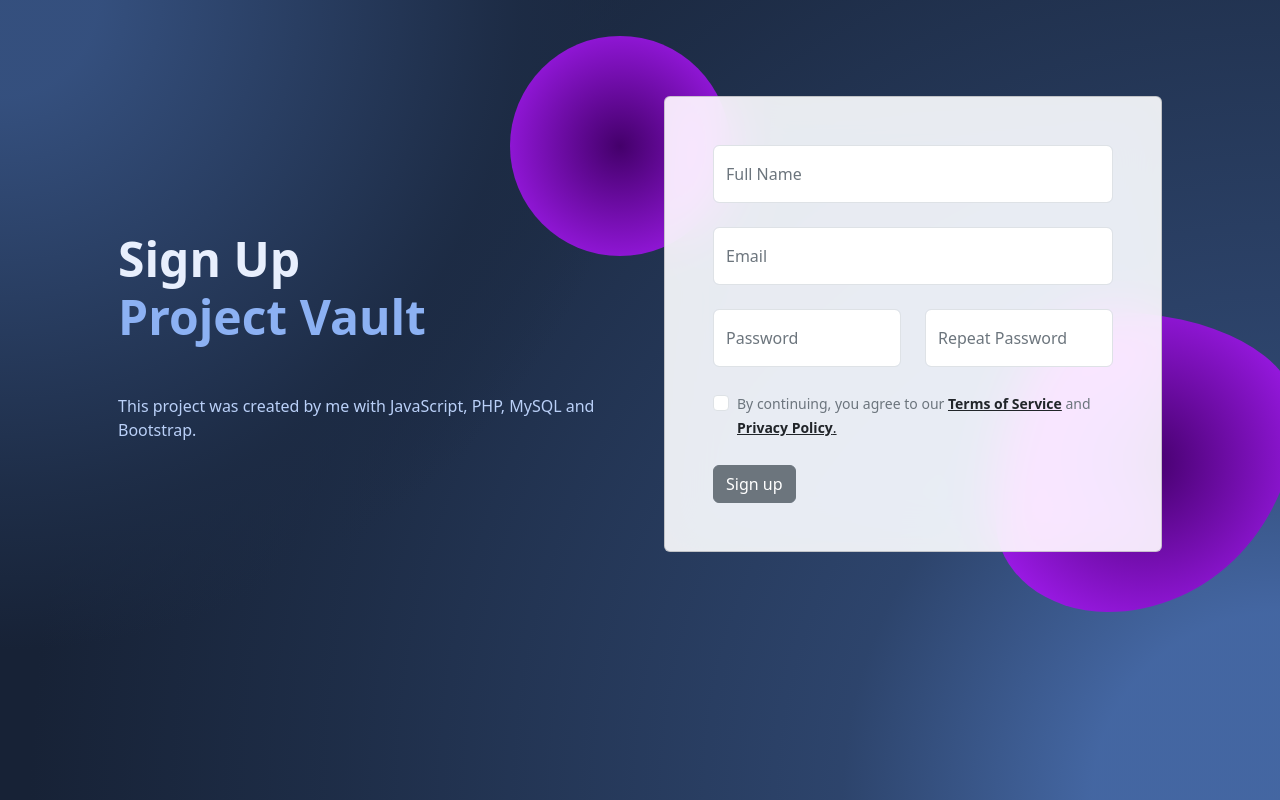
After one commit to karolinecruztorres/ProjectVault, a PHP site: page /signUp.php in a window 1280 px wide. The commit adds this page. Run offline with PHP 8.4, Linux system fonts and the light colour scheme.

Commit message:
Comit de segurança (login/cadastro)
Criação de validações e aprimoramento estético das áreas de Login e Cadastro. Conectado ao banco de dados. Ainda estou trabalhando nestas etapas.

```diff
--- /dev/null
+++ b/config/conection.php
@@ -0,0 +1,27 @@
+<?php
+/* DOIS MODOS POSSÍVEIS -> local e produção */
+
+$modo = 'local';
+
+if ($modo == 'local') {
+    $servidor = "localhost";
+    $usuario = "root";
+    $senha = "";
+    $banco = "projects_database";
+}
+
+if ($modo =='producao') {
+    $servidor = "";
+    $usuario = "";
+    $senha = "";
+    $banco = "";
+}
+
+try {
+    $pdo = new PDO("mysql:host=$servidor;dbname=$banco",$usuario,$senha);
+    $pdo->setAttribute(PDO::ATTR_ERRMODE, PDO::ERRMODE_EXCEPTION);
+    // echo "Banco conectado com sucesso";
+} catch (PDOException $erro) {
+    echo "Falha ao se conectar com o banco!";
+}
+?>
--- /dev/null
+++ b/js/formValidator.js
@@ -0,0 +1,16 @@
+// Função que desabilita envios de formulário se houver campos inválidos ou não preenchidos.
+(function () {
+    'use strict'
+    var forms = document.querySelectorAll('.needs-validation')
+      Array.prototype.slice.call(forms)
+      .forEach(function (form) {
+        form.addEventListener('submit', function (event) {
+          if (!form.checkValidity()) {
+            event.preventDefault()
+            event.stopPropagation()
+          }
+
+          form.classList.add('was-validated')
+        }, false)
+      })
+  })()
--- /dev/null
+++ b/signUp.php
@@ -0,0 +1,152 @@
+<?php
+require('config/conection.php');
+
+//verificar se a postagem existe de acordo com os campos.
+if(isset($_POST['full_name']) && isset($_POST['email']) && isset($_POST['password']) && isset($_POST['re_password'])){
+  //verificar se todos os campos foram preenchidos
+  if(empty($_POST['full_name']) or empty($_POST['email']) or empty($_POST['password']) or empty($_POST['re_password']) or empty($_POST['termos'])){
+    $erro_geral = "Todos os campos são obrigatórios!";
+  }
+}
+?>
+
+<!DOCTYPE html>
+<html lang="en">
+<head>
+    <meta charset="UTF-8">
+    <meta http-equiv="X-UA-Compatible" content="IE=edge">
+    <meta name="viewport" content="width=device-width, initial-scale=1.0">
+    <link rel="stylesheet" href="css/bootstrap.min.css">
+    <title>Sign Up</title>
+</head>
+<body>
+    <!-- Section: Design Block -->
+<section class="background-radial-gradient overflow-hidden">
+  <style>
+    .background-radial-gradient {
+      background-color: hsl(218, 41%, 15%);
+      background-image: radial-gradient(650px circle at 0% 0%,
+        hsl(218, 41%, 35%) 15%,
+        hsl(218, 41%, 30%) 35%,
+        hsl(218, 41%, 20%) 75%,
+        hsl(218, 41%, 19%) 80%,
+        transparent 100%),
+      radial-gradient(1250px circle at 100% 100%,
+        hsl(218, 41%, 45%) 15%,
+        hsl(218, 41%, 30%) 35%,
+        hsl(218, 41%, 20%) 75%,
+        hsl(218, 41%, 19%) 80%,
+        transparent 100%); }
+
+    #radius-shape-1 {
+      height: 220px;
+      width: 220px;
+      top: -60px;
+      left: -130px;
+      background: radial-gradient(#44006b, #ad1fff);
+      overflow: hidden; }
+
+    #radius-shape-2 {
+      border-radius: 38% 62% 63% 37% / 70% 33% 67% 30%;
+      bottom: -60px;
+      right: -110px;
+      width: 300px;
+      height: 300px;
+      background: radial-gradient(#44006b, #ad1fff);
+      overflow: hidden; }
+
+    .bg-glass {
+      background-color: hsla(0, 0%, 100%, 0.9) !important;
+      backdrop-filter: saturate(200%) blur(25px); }
+
+    label {
+      color: #6c757d; /*HEX da cor secondary Bootstrap*/
+    }
+
+/*solução para tornar altura da media de background responsiva para todos tamanhos*/
+    @media screen and (min-width: 992px) {
+      section {
+          height: 100vh; }}
+  </style>
+
+  <div class="container px-4 py-5 px-md-5 text-center text-lg-start my-5">
+    <div class="row gx-lg-5 align-items-center mb-5">
+      <div class="col-lg-6 mb-5 mb-lg-0" style="z-index: 10">
+        <h1 class="my-5 display-5 fw-bold ls-tight" style="color: hsl(218, 81%, 95%)">
+          Sign Up<br />
+          <span style="color: hsl(218, 81%, 75%)">Project Vault</span>
+        </h1>
+        <p class="mb-4 opacity-70" style="color: hsl(218, 81%, 85%)">
+          This project was created by me with JavaScript, PHP, MySQL and Bootstrap.
+        </p>
+      </div>
+      <div class="col-lg-6 mb-5 mb-lg-0 position-relative">
+        <div id="radius-shape-1" class="position-absolute rounded-circle shadow-5-strong"></div>
+        <div id="radius-shape-2" class="position-absolute shadow-5-strong"></div>
+        <div class="card bg-glass">
+          <div class="card-body px-4 py-5 px-md-5">
+
+<!--Formulário com validações-->
+            <form method="post" class="needs-validation" novalidate>
+              <div class="form-outline form-floating mb-4">
+                <input type="text" id="fullName" class="form-control" name="full_name" placeholder="Full Name" required>
+                <label for="fullName">Full Name</label>
+                <div class="invalid-feedback">
+                  <small>What's your name?</small>
+                </div>
+              </div>
+
+              <div class="form-outline form-floating mb-4">
+                <input type="email" id="emailAdress" class="form-control" name="email" placeholder="Email" required>
+                <label for="emailAdress">Email</label>
+                <div class="invalid-feedback">
+                  <small>Type your email address.</small>
+                </div>
+              </div>
+
+              <div class="row">
+                <div class="col-md-6">
+                  <div class="form-outline form-floating mb-4">
+                    <input type="password" id="password" class="form-control" name="password" placeholder="Password" required>
+                    <label for="password">Password</label>
+                    <div class="invalid-feedback">
+                      <small>Your password must be at least 6 characters long.</small>
+                    </div>
+                  </div>
+                </div>
+                <div class="col-md-6">
+                  <div class="form-outline form-floating mb-4">
+                    <input type="password" id="rePassword" class="form-control" name="re_password" placeholder="Repeat Password"    required>
+                    <label for="rePassword">Repeat Password</label>
+                    <div class="invalid-feedback">
+                      <small>Enter a match Password.</small>
+                    </div>
+                  </div>
+                </div>
+              </div>
+
+              <div class="form-check">
+                <input class="form-check-input" type="checkbox" value="ok" name="terms" id="invalidCheck" required>
+                <label class="form-check-label mb-4" for="invalidCheck">
+                  <small>By continuing, you agree to our <a class="link-dark" href="#"><strong>Terms of Service</strong></a> and <a class="link-dark" href="#"><strong>Privacy Policy</strong>.</a></small>
+                </label>
+              </div>
+
+              <button type="submit" class="btn btn-secondary btn-block mb-0">
+                Sign up
+              </button>
+            </form>
+
+          </div>
+        </div>
+      </div>
+    </div>
+  </div>
+</section>
+  <!-- Section: Design Block -->
+
+<script src="js/bootstrap.bundle.min.js"></script>
+<script src="js/formValidator.js"></script>
+
+</body>
+</html>
```
Also changed, not shown: login.php (renamed from login.html, +16 -9 lines), signUp.html (deleted, +0 -117 lines), README.md, img/img1.jpg (deleted), img/img2.jpg (deleted), img/img3.jpg (deleted), img/img4.jpg (deleted).
